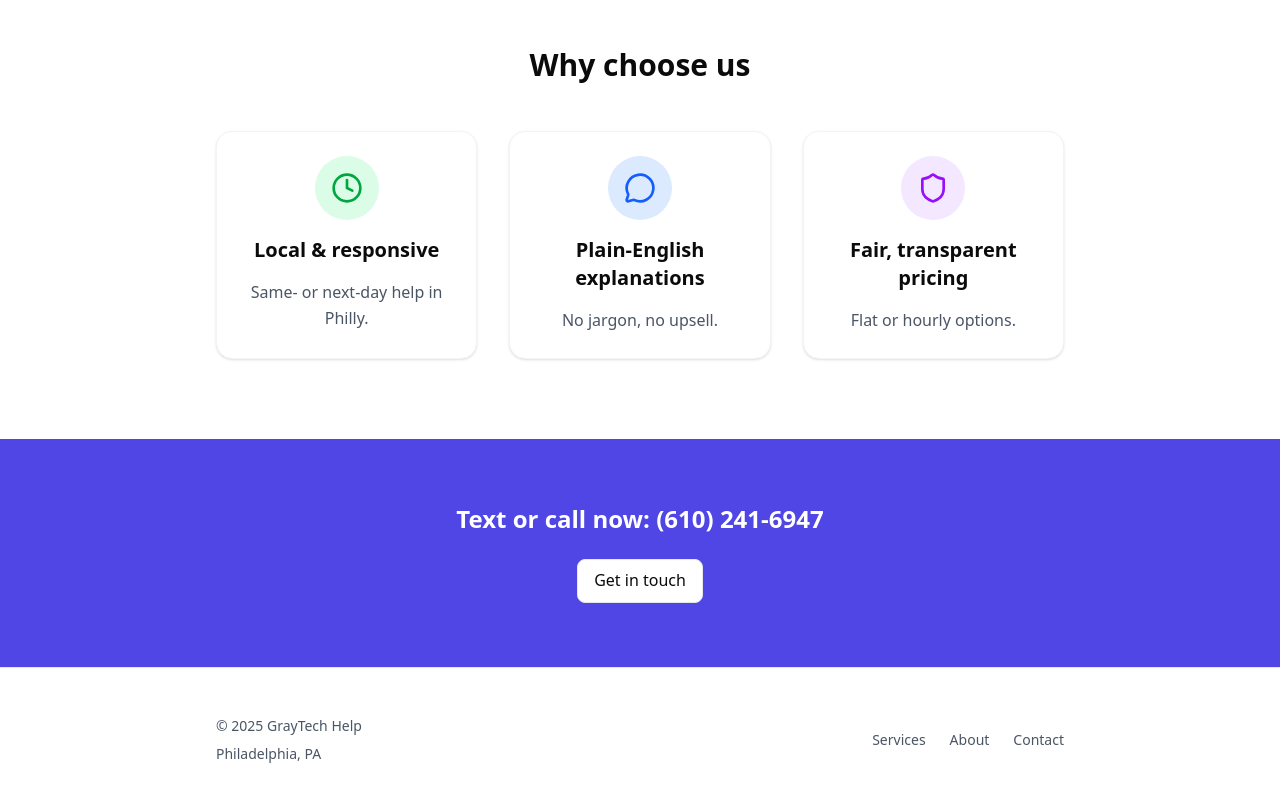
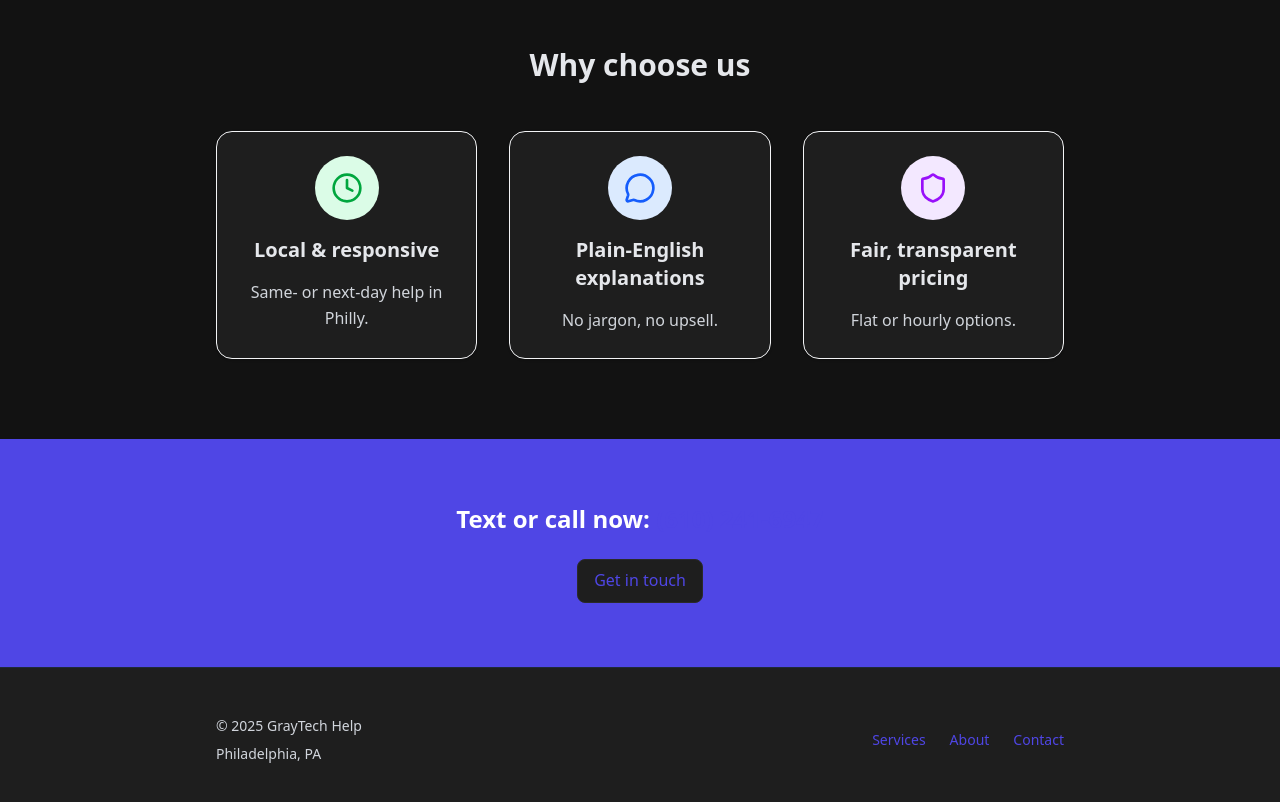
Before and after one commit to GrayMan26/Gray-Tech, a Next.js app: page /Gray-Tech/ in a window 1280 px wide. Shown: the part 1580-2382 px from the top of the page. Built offline with nearby package versions, Linux system fonts and the light colour scheme.

Commit message:
feat(theme): switch to dark theme (#121212/#1e1e1e), adjust header/footer and cards for contrast

```diff
--- a/app/about/page.tsx
+++ b/app/about/page.tsx
@@ -77,7 +77,8 @@ export default function About() {
                   </div>
                 </div>
 
-                <div className="bg-white rounded-2xl p-8 border border-gray-200 shadow-sm">
+                <div className="bg-[#1e1e1e] rounded-2xl p-8 border border-gray-800 shadow-sm">
+                <div className="bg-[#1e1e1e] rounded-2xl p-8 border border-gray-800 shadow-sm">
                   <h3 className="text-xl font-semibold text-foreground mb-4">What sets us apart</h3>
                   <p className="text-lg leading-relaxed text-gray-600 mb-6">
                     Clear pricing, plain-English explanations, and solutions that fit your actual needs. No upsell, no jargon—just friendly, reliable help when you need it.
--- a/app/globals.css
+++ b/app/globals.css
@@ -1,9 +1,9 @@
 @import "tailwindcss";
 
 :root {
-  --background: #ffffff;
-  --foreground: #0B0B0B;
-  --gray-light: #E5E7EB;
+  --background: #121212;
+  --foreground: #E5E7EB;
+  --gray-light: #2A2A2A;
   --accent: #4F46E5;
 }
 
@@ -21,3 +21,13 @@ body {
   font-family: ui-sans-serif, system-ui, sans-serif;
   line-height: 1.6;
 }
+
+/* Dark theme utility overrides to ensure contrast */
+.bg-white { background-color: #1e1e1e !important; }
+.border-gray-200 { border-color: #2a2a2a !important; }
+.text-gray-700 { color: #e5e7eb !important; }
+.text-gray-600 { color: #d1d5db !important; }
+
+/* Links */
+a { color: var(--accent); }
+a:hover { color: color-mix(in oklab, var(--accent), white 15%); }
--- a/components/Footer.tsx
+++ b/components/Footer.tsx
@@ -11,14 +11,14 @@ export default function Footer() {
   ]
 
   return (
-    <footer className="border-t border-gray-200 bg-white">
+    <footer className="border-t border-gray-800 bg-[#1e1e1e]">
       <Container className="py-12">
         <div className="flex flex-col md:flex-row md:items-center md:justify-between space-y-4 md:space-y-0">
           <div className="flex flex-col space-y-2">
-            <p className="text-sm text-gray-600">
+            <p className="text-sm text-gray-300">
               © {currentYear} GrayTech Help
             </p>
-            <p className="text-sm text-gray-600">
+            <p className="text-sm text-gray-300">
               Philadelphia, PA
             </p>
           </div>
@@ -28,7 +28,7 @@ export default function Footer() {
               <Link
                 key={link.name}
                 href={link.href}
-                className="text-sm text-gray-600 hover:text-accent transition-colors hover:underline"
+                className="text-sm text-gray-300 hover:text-accent transition-colors hover:underline"
               >
                 {link.name}
               </Link>
--- a/components/Header.tsx
+++ b/components/Header.tsx
@@ -25,7 +25,7 @@ export default function Header() {
   ]
 
   return (
-    <header className={`sticky top-0 z-50 bg-white transition-shadow ${isScrolled ? 'shadow-sm' : ''}`}>
+    <header className={`sticky top-0 z-50 bg-[#1e1e1e] transition-shadow ${isScrolled ? 'shadow-sm' : ''}`}>
       <Container>
         <div className="flex h-16 items-center justify-between">
           <Link href="/" className="text-xl font-semibold text-foreground hover:text-accent transition-colors">
```
